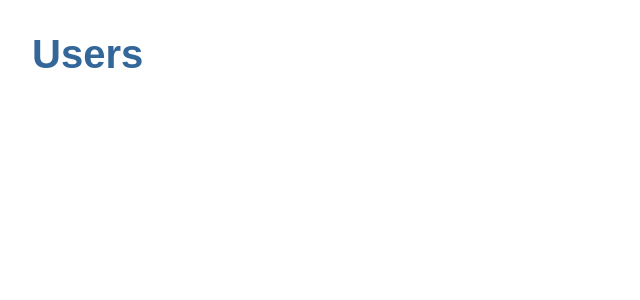
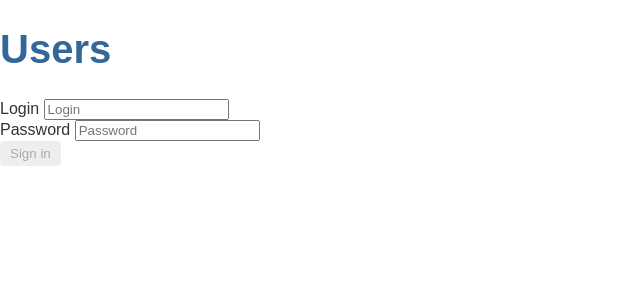
Before and after one commit to YuliaBeliak/ngApp, an Angular app: page /login in a window 1280 px wide. Before the commit this address led to /. Shown: the top 300 px of the page, without its empty margins (0-640 px from the left). Built offline with nearby package versions, Linux system fonts and the light colour scheme.

Commit message:
feat: add login page

```diff
--- a/angular.json
+++ b/angular.json
@@ -24,6 +24,7 @@
               "src/assets"
             ],
             "styles": [
+              "./node_modules/@angular/material/prebuilt-themes/indigo-pink.css",
               "src/styles.css"
             ],
             "scripts": []
@@ -89,6 +90,7 @@
               "src/assets"
             ],
             "styles": [
+              "./node_modules/@angular/material/prebuilt-themes/indigo-pink.css",
               "src/styles.css"
             ],
             "scripts": []
@@ -120,6 +122,7 @@
           }
         }
       }
-    }},
+    }
+  },
   "defaultProject": "App"
 }
--- a/src/app/interfaces/users/user.ts
+++ b/src/app/interfaces/users/user.ts
@@ -1,6 +1,8 @@
 export interface User {
-  _id: string,
+  _id?: string,
   firstName: string,
   lastName: string,
-  city: string
+  city: string,
+  login?: string,
+  password?: string
 }
--- /dev/null
+++ b/src/app/pages/login/login.component.css
@@ -0,0 +1,11 @@
+input.ng-touched.ng-invalid {
+  border: solid red 1px;
+}
+
+.validation, .error {
+  color: red;
+}
+
+.login small {
+  display: inline-block;
+}
--- /dev/null
+++ b/src/app/pages/login/login.component.html
@@ -0,0 +1,22 @@
+<form class="login" [formGroup]="form" (ngSubmit)="submit()">
+  <div class="form-control">
+    <label>Login
+      <input type="text" placeholder="Login" formControlName="login">
+    </label>
+    <div *ngIf="form.get('login').invalid && form.get('login').touched" class="validation">
+      <small *ngIf="form.get('login').errors.required">Field login can't be empty</small>
+    </div>
+  </div>
+  <div class="form-control">
+    <label>Password
+      <input type="password" placeholder="Password" formControlName="password">
+    </label>
+    <div *ngIf="form.get('password').invalid && form.get('password').touched" class="validation">
+      <small *ngIf="form.get('password').errors.required">Field Password can't be empty</small>
+    </div>
+  </div>
+  <button type="submit" [disabled]="form.invalid || form.pending">Sign in</button>
+  <div class="error" *ngIf="error">
+    <small>{{error}}</small>
+  </div>
+</form>
--- /dev/null
+++ b/src/app/pages/login/login.component.ts
@@ -0,0 +1,36 @@
+import {Component, OnInit} from '@angular/core';
+import {FormControl, FormGroup, Validators} from "@angular/forms";
+import {UserService} from "../../services/users/user.service";
+
+@Component({
+  selector: 'app-login',
+  templateUrl: './login.component.html',
+  styleUrls: ['./login.component.css']
+})
+export class LoginComponent implements OnInit {
+
+  form: FormGroup;
+  error: string;
+
+  constructor(private userService: UserService) {
+  }
+
+  ngOnInit() {
+    this.form = new FormGroup({
+      login: new FormControl(null, Validators.required),
+      password: new FormControl(null, Validators.required)
+    })
+  }
+
+  submit() {
+    console.log(this.form.value);
+    this.userService.login(this.form.value).subscribe(
+      () => {
+        this.error = '';
+      },
+      err => {
+        this.error = err.error.error;
+      });
+    this.form.reset();
+  }
+}
--- a/src/app/services/users/user.service.ts
+++ b/src/app/services/users/user.service.ts
@@ -1,6 +1,8 @@
 import { Injectable } from '@angular/core';
 import { HttpClient } from "@angular/common/http";
-import {Observable} from "rxjs";
+import {Observable, throwError} from "rxjs";
+import {catchError} from "rxjs/operators";
+import {User} from "../../interfaces/users/user";
 
 @Injectable({
   providedIn: 'root'
@@ -13,11 +15,15 @@ export class UserService {
     private http: HttpClient
   ) { }
 
-  public getUsers(): Observable<object> {
-    return this.http.get(this.usersUrl);
+  public getUsers(): Observable<User[]> {
+    return this.http.get<User[]>(this.usersUrl);
   }
 
-  public getUser(id: string): Observable<object> {
-    return this.http.get(this.usersUrl + '/' + id);
+  public getUser(id: string): Observable<User[]> {
+    return this.http.get<User[]>(`${this.usersUrl}/${id}`);
+  }
+
+  public login(data: object): Observable<object> {
+    return this.http.post<object>(`${this.usersUrl}/login`, data)
   }
 }
--- a/src/index.html
+++ b/src/index.html
@@ -6,6 +6,8 @@
   <base href="/">
   <meta name="viewport" content="width=device-width, initial-scale=1">
   <link rel="icon" type="image/x-icon" href="favicon.ico">
+  <link href="https://fonts.googleapis.com/css?family=Roboto:300,400,500&display=swap" rel="stylesheet">
+  <link href="https://fonts.googleapis.com/icon?family=Material+Icons" rel="stylesheet">
 </head>
 <body>
   <app-root></app-root>
--- a/src/main.ts
+++ b/src/main.ts
@@ -1,3 +1,4 @@
+import 'hammerjs';
 import { enableProdMode } from '@angular/core';
 import { platformBrowserDynamic } from '@angular/platform-browser-dynamic';
 
--- a/src/styles.css
+++ b/src/styles.css
@@ -62,3 +62,6 @@ nav a.active {
 * {
   font-family: Arial, Helvetica, sans-serif;
 }
+
+html, body { height: 100%; }
+body { margin: 0; font-family: Roboto, "Helvetica Neue", sans-serif; }
```
Also changed, not shown: package.json (+5 -2 lines), src/app/app-routing.module.ts (+3 -4 lines), src/app/app.module.ts (+7 -1 lines), 1 other file (tests, documents, lock files or other folders).
